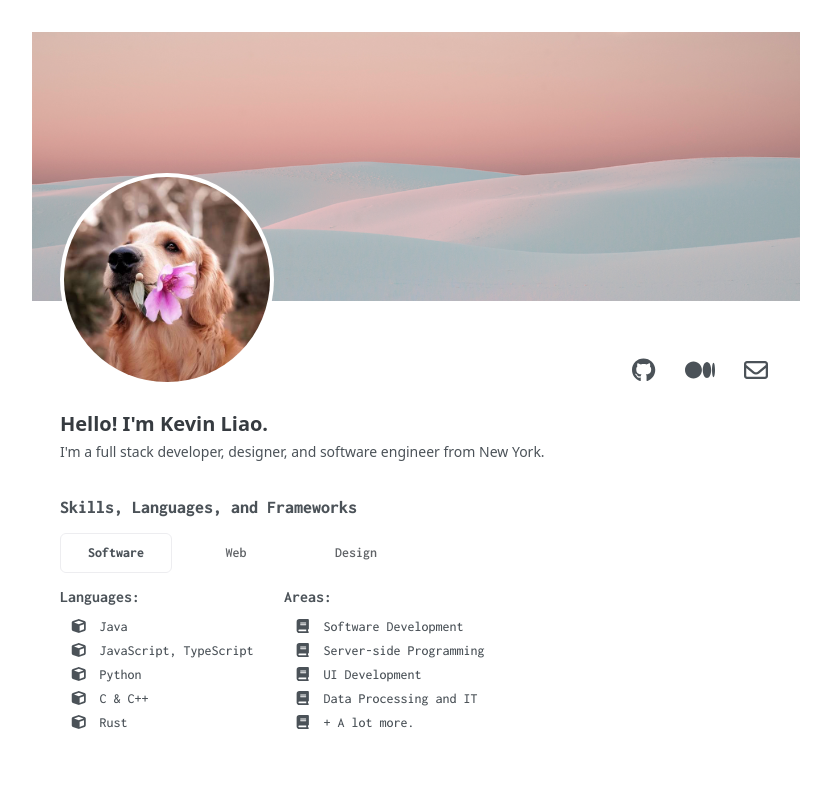
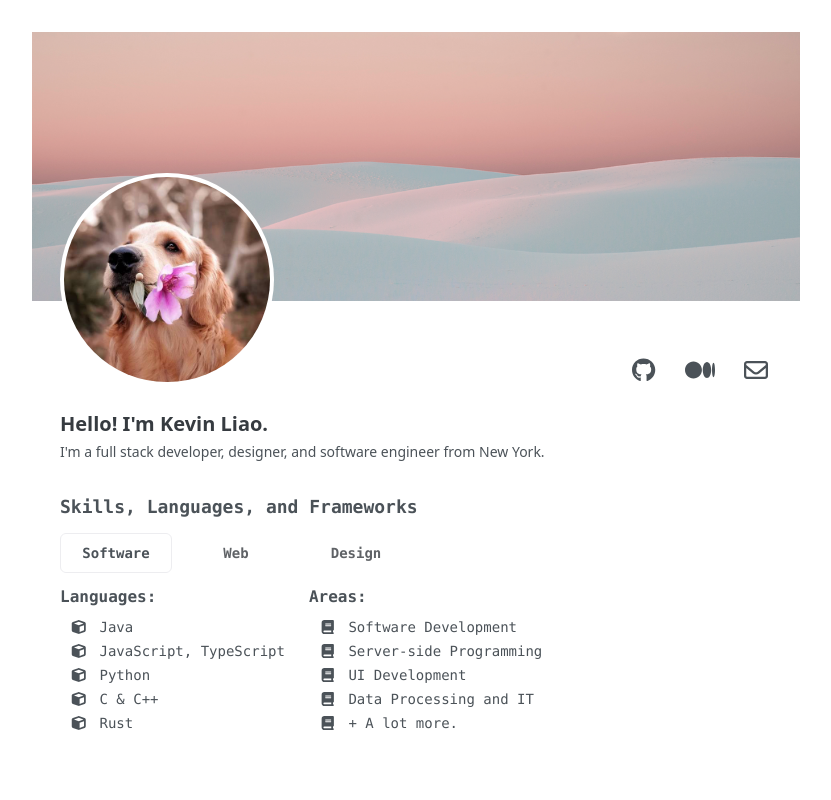
Before and after one commit to fvzy/zyy.sh, a Next.js app: page / in a window 1280 px wide. Shown: the top 800 px of the page, without its empty margins (224-1055 px from the left). Built offline with nearby package versions, Linux system fonts and the light colour scheme.

Commit message:
Fira Code instead of Inconsolata Hopefully the last monospace font change

```diff
--- a/package.json
+++ b/package.json
@@ -9,7 +9,7 @@
     "lint": "next lint"
   },
   "dependencies": {
-    "@fontsource/inconsolata": "^4.5.7",
+    "@fontsource/fira-code": "^4.5.11",
     "@fontsource/inter": "^4.5.11",
     "@fortawesome/fontawesome-svg-core": "^6.1.1",
     "@fortawesome/free-brands-svg-icons": "^6.1.1",
--- a/tailwind.config.js
+++ b/tailwind.config.js
@@ -33,7 +33,7 @@ module.exports = {
         },
         fontFamily: {
             "inter": ["InterVariable", ...defaultTheme.fontFamily.sans],
-            "mono": ["Inconsolata", ...defaultTheme.fontFamily.mono],
+            "mono": ["Fira CodeVariable", ...defaultTheme.fontFamily.mono],
         },
 	},
 	plugins: [],
```
Also changed, not shown: pages/_app.tsx (+1 -8 lines), 1 other file (tests, documents, lock files or other folders).
